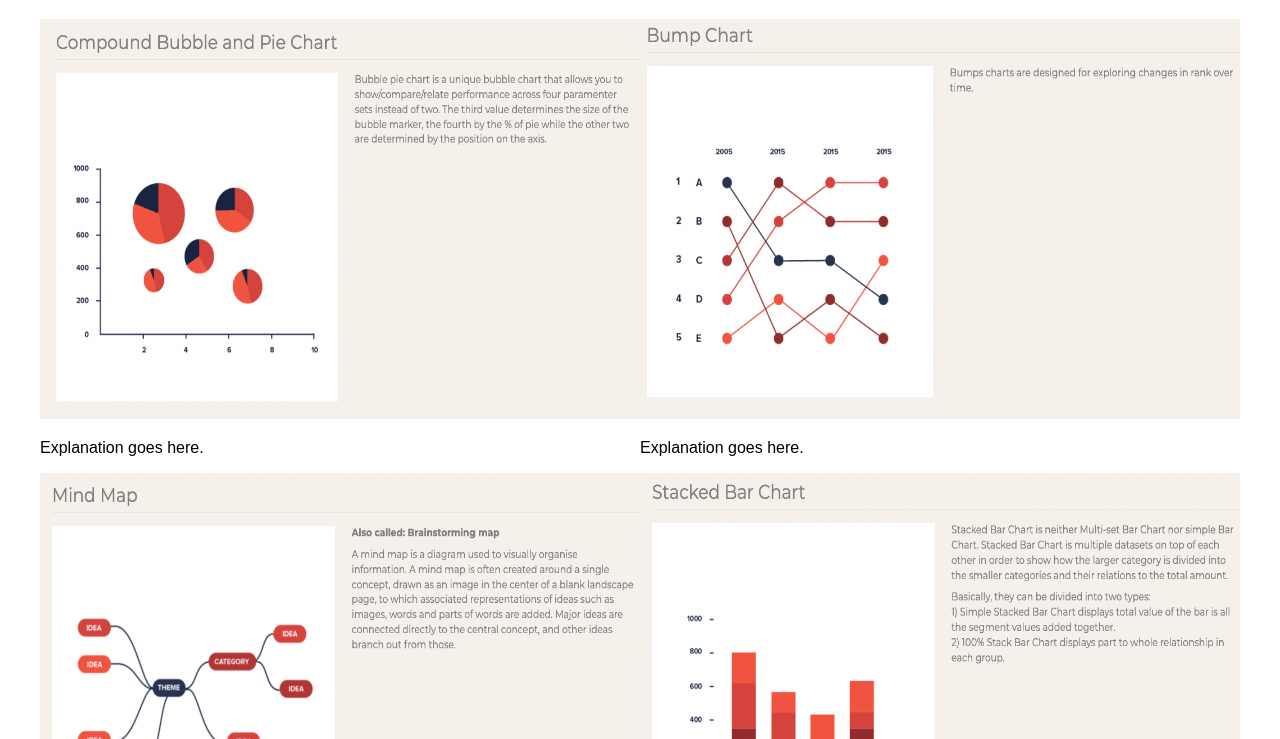
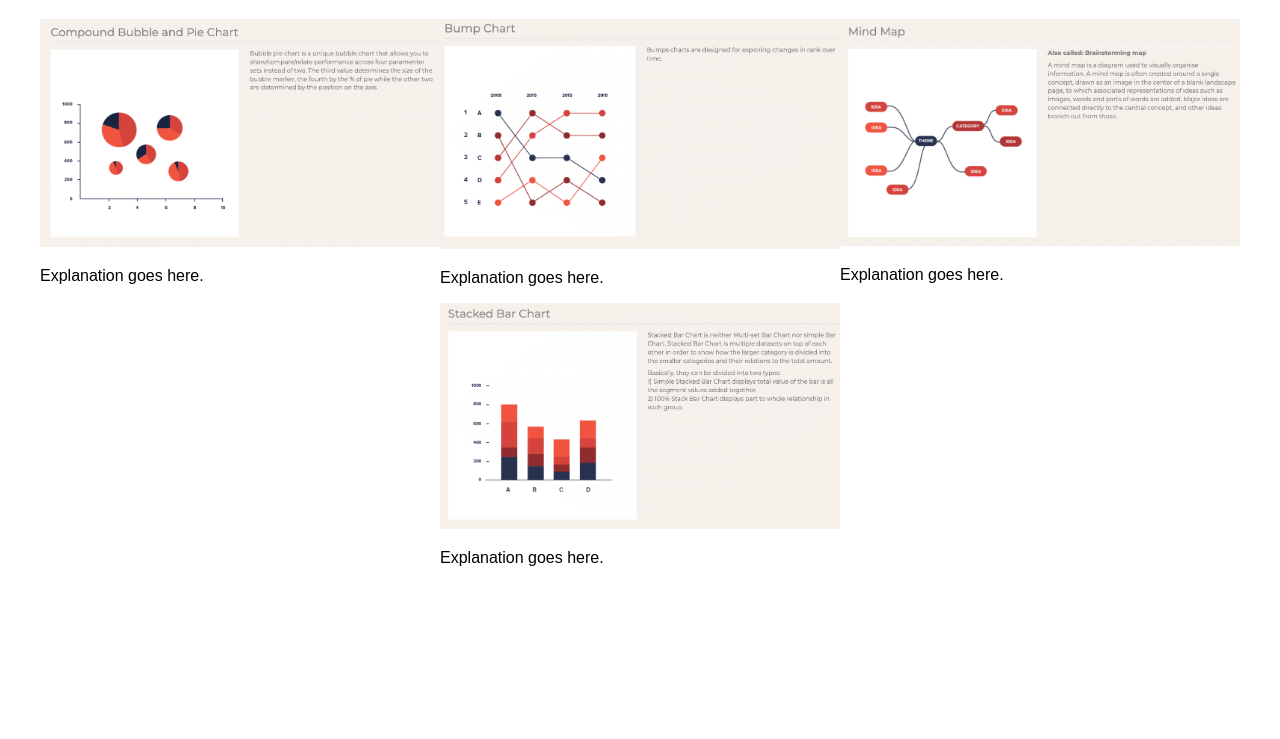
Before and after one commit to DS4200-S22/hw-03-jason-and-marco, a plain HTML site: page index.html in a window 1280 px wide. Shown: the part 61-800 px from the top of the page. Drawn offline with Linux system fonts and the light colour scheme.

Commit message:
Wrapping functional

```diff
--- a/index.html
+++ b/index.html
@@ -26,29 +26,25 @@
 
         <div class="box">
             <img src="img/bubble_and_pie_chart.png" alt="bubble and pie chart"
-                width="600"
-                height="400">
+                width="400">
             <p>Explanation goes here.</p>
         </div>
 
         <div class="box">
             <img src="img/bump_chart.png" alt="bump chart"
-                 width="600"
-                 height="400">
+                 width="400">
             <p>Explanation goes here.</p>
         </div>
 
         <div class="box">
             <img src="img/mind_map.png" alt="mind map"
-                 width="600"
-                 height="400">
+                 width="400">
             <p>Explanation goes here.</p>
         </div>
 
         <div class="box">
             <img src="img/stacked_bar_chart.png" alt="stacked bar chart"
-                 width="600"
-                 height="400">
+                 width="400">
             <p>Explanation goes here.</p>
         </div>
 
```
